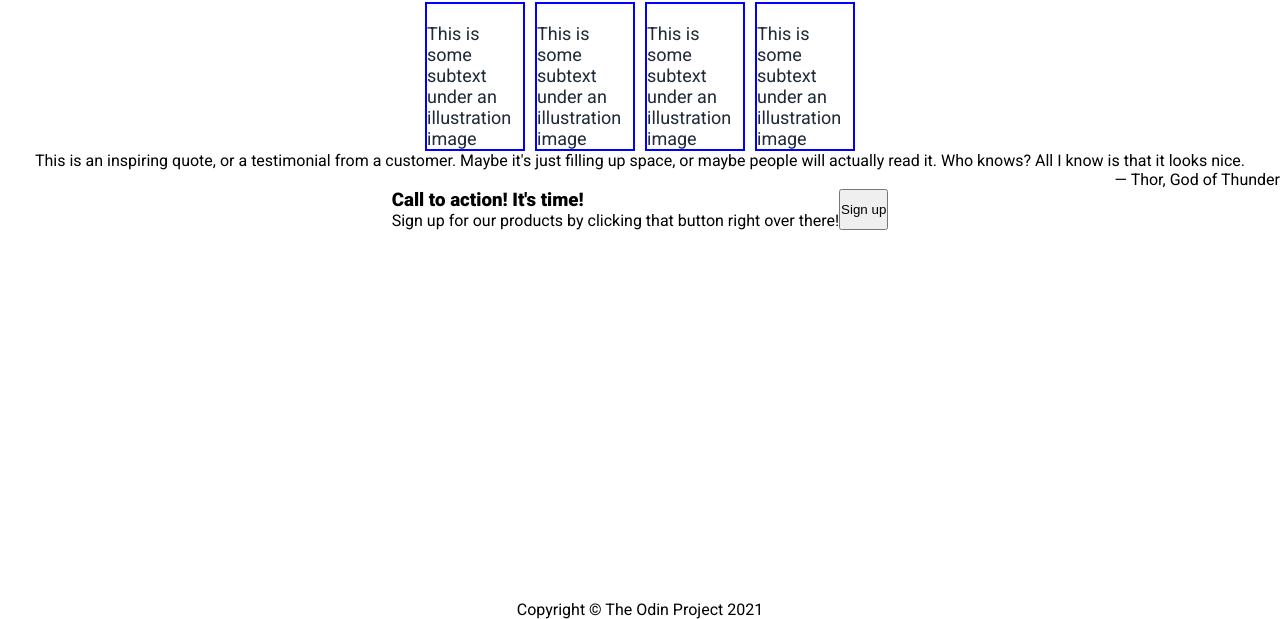
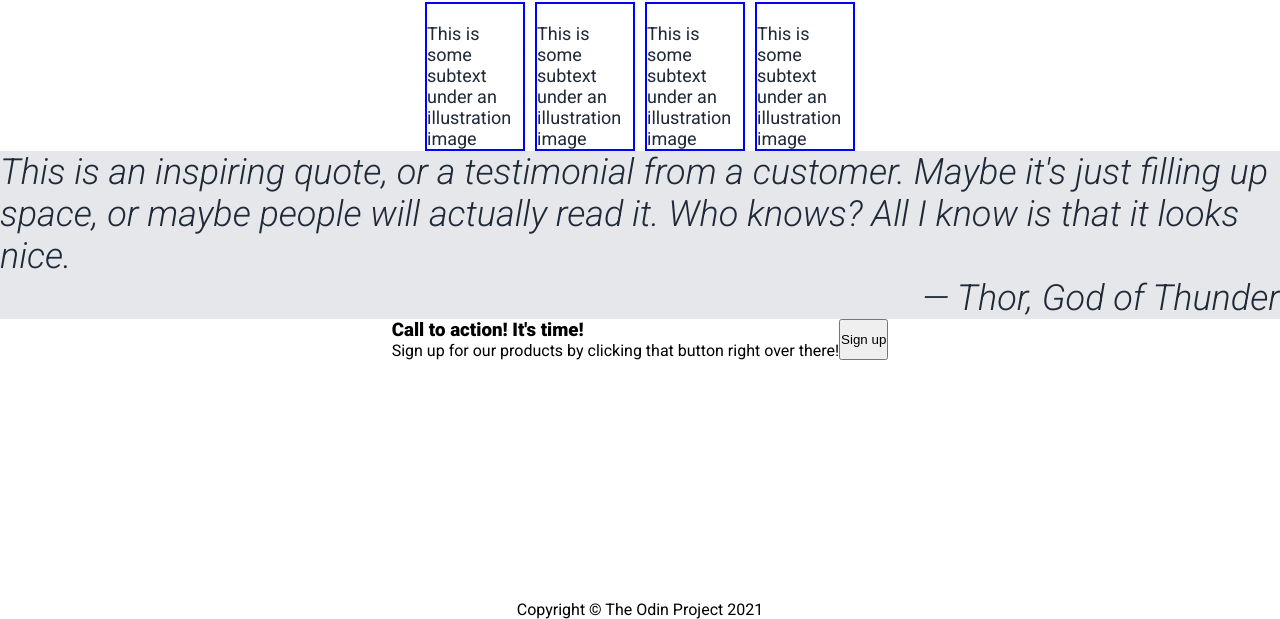
Before and after one commit to ocpradhan/odin-landing-page, a plain HTML site: page index.html in a window 1280 px wide. Shown: the part 181-800 px from the top of the page. Drawn offline with Linux system fonts and the light colour scheme.

Commit message:
Appled the CSS properties background-color, font-size, font-weight, font-style, and color in the file styles.css in the class quote.

```diff
--- a/index.html
+++ b/index.html
@@ -11,7 +11,7 @@
     <link rel="preconnect" href="https://fonts.googleapis.com" />
     <link rel="preconnect" href="https://fonts.gstatic.com" crossorigin />
     <link
-      href="https://fonts.googleapis.com/css2?family=Roboto:wght@400;900&display=swap"
+      href="https://fonts.googleapis.com/css2?family=Roboto:ital,wght@0,400;0,900;1,300&display=swap"
       rel="stylesheet"
     />
   </head>
--- a/styles.css
+++ b/styles.css
@@ -88,6 +88,7 @@ body {
   font-size: 18px;
   color: #1f2937;
 }
+
 .boxes {
   display: flex;
   gap: 10px;
@@ -103,6 +104,11 @@ body {
   display: flex;
   align-items: center;
   flex-direction: column;
+  background-color: #e5e7eb;
+  font-size: 36px;
+  font-weight: 300;
+  font-style: italic;
+  color: #1f2937;
 }
 
 .caption {
```
